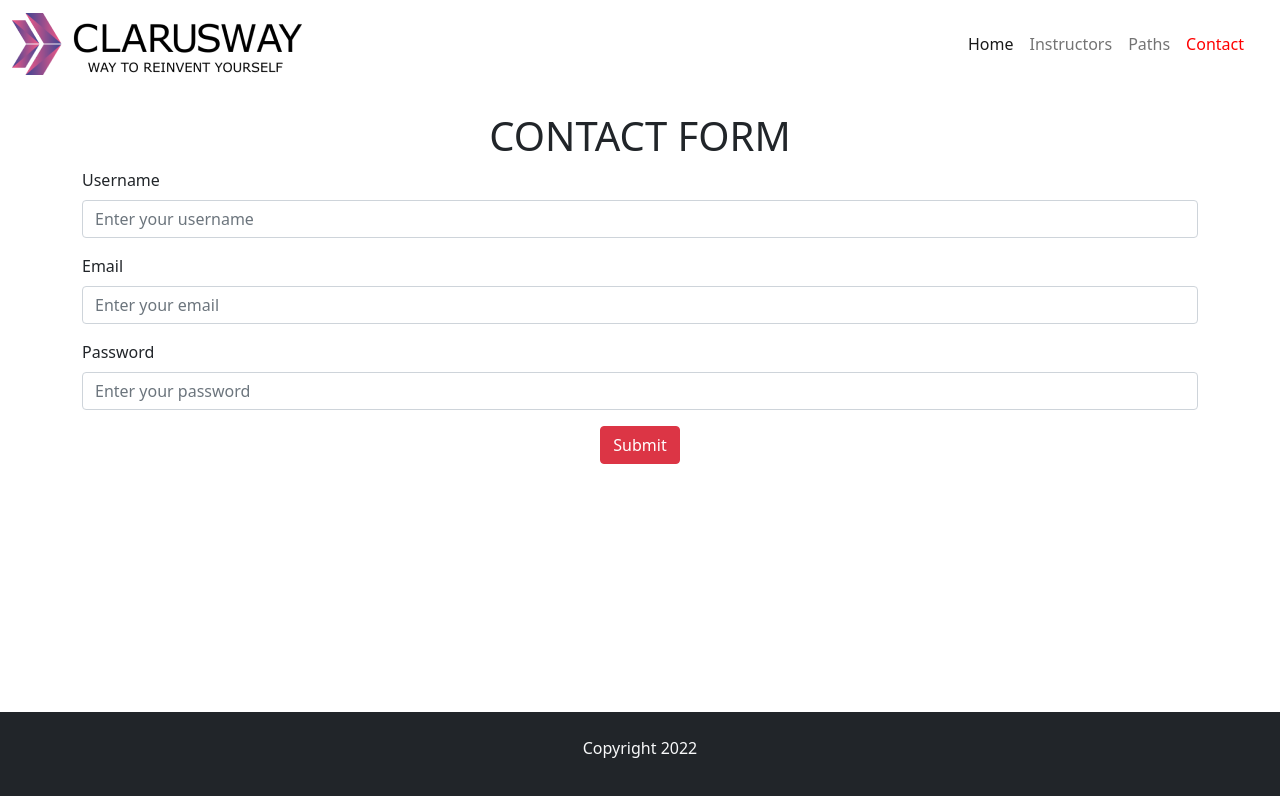
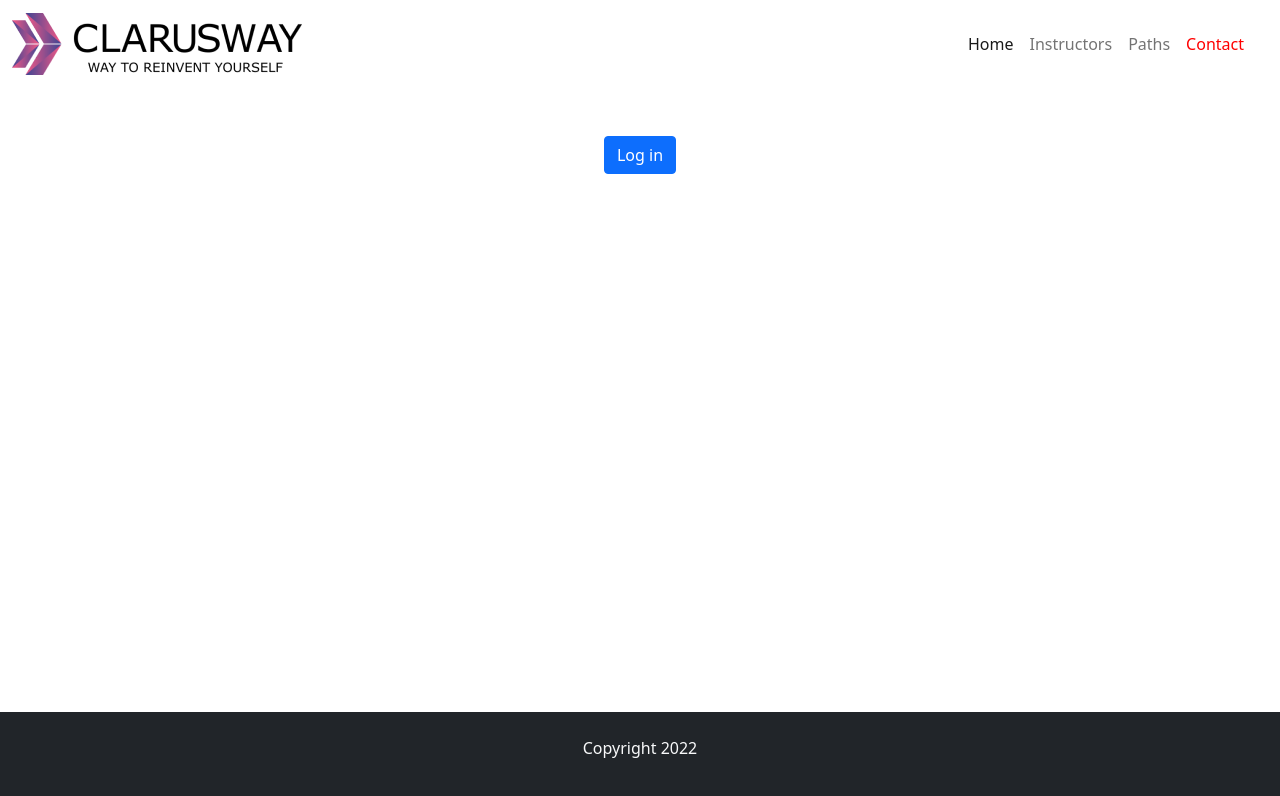
Before and after one commit to birkan-dogan/router-pages, a React (Create React App) app: page /contact in a window 1280 px wide. Shown: the top 796 px of the page. Built offline with nearby package versions, Linux system fonts and the light colour scheme.

Commit message:
learning authentication logic by using nestedRoute

```diff
--- a/src/App.js
+++ b/src/App.js
@@ -10,6 +10,7 @@ import InstructorDetail from "./pages/InstructorDetail";
 import Paths from "./pages/Paths";
 import FullStack from "./pages/FullStack";
 import Aws from "./pages/Aws";
+import PrivateRouter from "./pages/PrivateRouter";
 
 function App() {
   return (
@@ -25,7 +26,9 @@ function App() {
             <Route path="fullstack" element={<FullStack />} />
             <Route path="aws" element={<Aws />} />
           </Route>
-          <Route path="contact" element={<Contact />} />
+          <Route path="contact" element={<PrivateRouter />}>
+            <Route path="" element={<Contact />} />
+          </Route>
           <Route path="*" element={<NotFound />} />
         </Routes>
         <Footer />
--- a/src/components/Nav.jsx
+++ b/src/components/Nav.jsx
@@ -28,20 +28,22 @@ function Nav() {
                 Home
               </NavLink>
             </li>
-            <li>
+            <li className="nav-item">
               <NavLink
                 to="/instructors"
                 className="nav-link"
                 style={({ isActive }) => ({ color: isActive && "red" })}
+                aria-current="page"
               >
                 Instructors
               </NavLink>
             </li>
-            <li>
+            <li className="nav-item">
               <NavLink
                 to="/paths"
                 className="nav-link"
                 style={({ isActive }) => ({ color: isActive && "red" })}
+                aria-current="page"
               >
                 Paths
               </NavLink>
@@ -51,6 +53,7 @@ function Nav() {
                 to="/contact"
                 className="nav-link"
                 style={({ isActive }) => ({ color: isActive && "red" })}
+                aria-current="page"
               >
                 Contact
               </NavLink>
--- /dev/null
+++ b/src/pages/PrivateRouter.jsx
@@ -0,0 +1,21 @@
+import React, { useState } from "react";
+import { Navigate, Outlet, Link } from "react-router-dom";
+
+const PrivateRouter = () => {
+  const [isAuthenticated, setIsAuthenticated] = useState(false);
+  if (isAuthenticated) {
+    return <Outlet />;
+  }
+  return (
+    <div className="d-flex justify-content-center align-items-center mt-5">
+      <button
+        className="btn btn-primary"
+        onClick={() => setIsAuthenticated(true)}
+      >
+        Log in
+      </button>
+    </div>
+  );
+};
+
+export default PrivateRouter;
```
